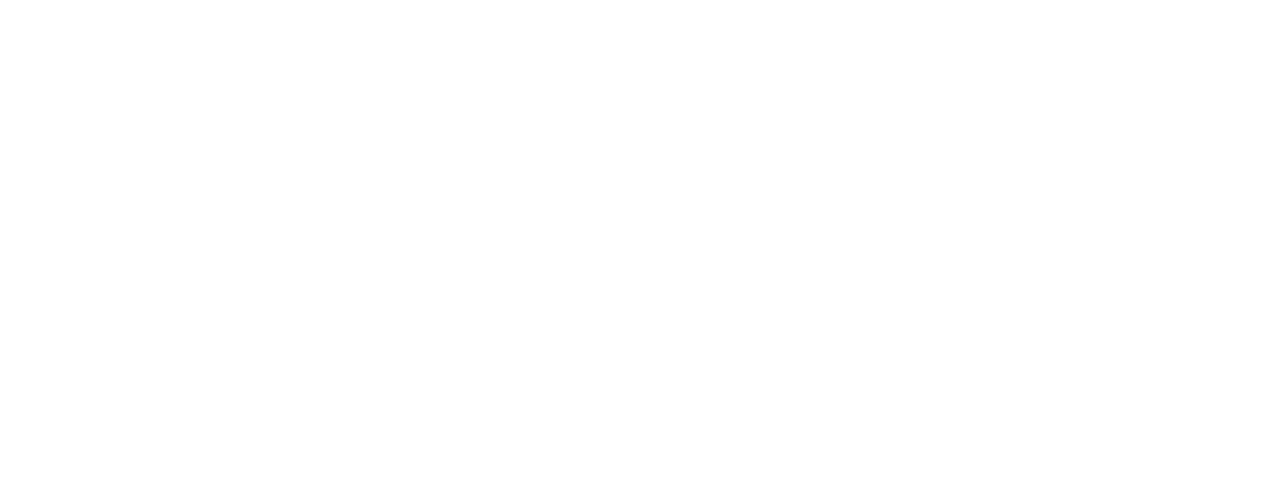
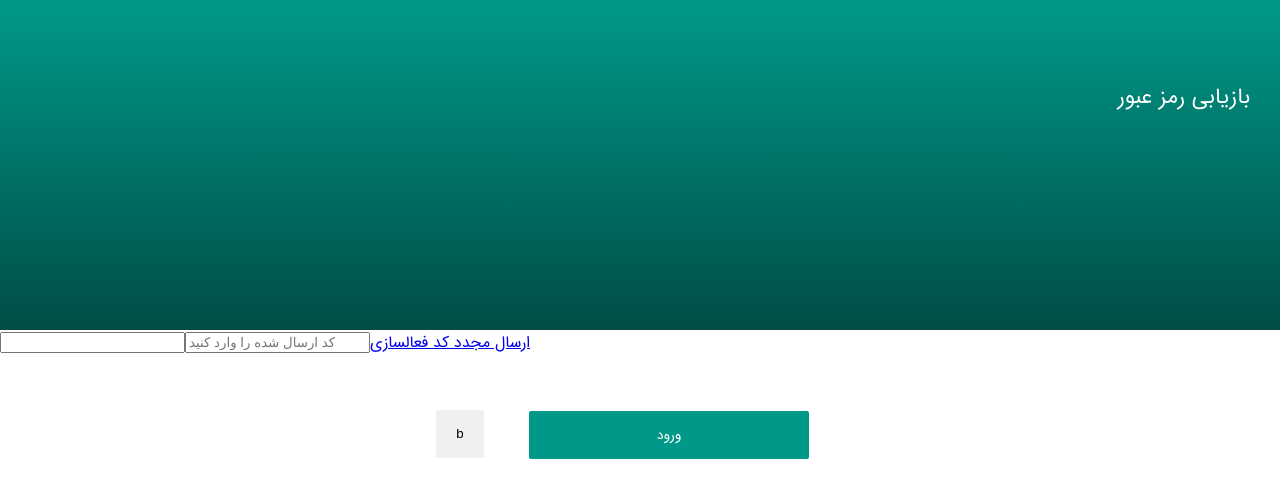
Before and after one commit to alireza-saadati/login-test, a React (Create React App) app: page /recovery in a window 1280 px wide. Shown: the top 498 px of the page. Built offline with nearby package versions, Linux system fonts and the light colour scheme.

Commit message:
creat loginPage creat VerifyPage

```diff
--- a/src/App.js
+++ b/src/App.js
@@ -1,13 +1,17 @@
-import { BrowserRouter as Router, Switch, Route } from "react-router-dom";
+import { BrowserRouter as Router, Route } from "react-router-dom";
+import "./App.scss";
 import LoginPage from "./pages/loginPage/LoginPage";
-import "./App.scss";
 import VerifyPage from "./pages/verifyPage/VerifyPage";
+import RecoveryPassword from "./pages/recoveryPassword/RecoveryPassword";
+import DataPage from "./pages/dataPage/DataPage";
 
 function App() {
   return (
     <Router>
       <Route component={LoginPage} path={"/login"} />
       <Route component={VerifyPage} path={"/verify"} />
+      <Route component={RecoveryPassword} path={"/recovery"} />
+      <Route component={DataPage} path={"/data"} />
     </Router>
   );
 }
--- /dev/null
+++ b/src/pages/dataPage/DataPage.js
@@ -0,0 +1,32 @@
+import "./dataPage.style.scss";
+
+const DataPage = () => {
+  return (
+    <div className="data">
+      <div className="data--header">اطلاعات شخصی خود را وارد کنید</div>
+      <div className="data--input">
+        <input className="data--input--box" type="text" placeholder="نام" />
+        <input
+          className="data--input--box"
+          type="text"
+          placeholder="نام خانوادگی"
+        />
+        <input className="data--input--box" type="text" placeholder="شهر" />
+        <input className="data--input--box" type="text" placeholder="استان" />
+        <input
+          className="data--input--box"
+          type="text"
+          placeholder="رمز عبور"
+        />
+        <input
+          className="data--input--box"
+          type="text"
+          placeholder="تکرار رمز عبور"
+        />
+      </div>
+      <button className="submit-button">ثبت اطلاعات</button>
+    </div>
+  );
+};
+
+export default DataPage;
--- /dev/null
+++ b/src/pages/dataPage/dataPage.style.scss
@@ -0,0 +1,39 @@
+.data--header {
+  text-align: center;
+  margin-top: 5em;
+}
+
+.data--input {
+  width: 100%;
+  text-align: center;
+  margin-top: 1em;
+
+  .data--input--box {
+    height: 40px;
+    width: 280px;
+    margin: 10px 0.5px 0 0;
+    border: none;
+    border-bottom: 1px solid #efefef;
+    text-align: right;
+    font-family: IRANSansWeb;
+
+    &:focus-visible {
+      outline: none;
+    }
+  }
+}
+
+.submit-button {
+  display: block;
+  margin-left: 45px;
+  margin-right: 75px;
+  width: 280px;
+  height: 48px;
+  font-size: 14px;
+  border: none;
+  border-color: #efefef;
+  border-radius: 2px;
+  color: #ffffff;
+  background-color: #009989;
+  font-family: IRANSansWeb;
+}
--- a/src/pages/loginPage/LoginPage.js
+++ b/src/pages/loginPage/LoginPage.js
@@ -1,5 +1,4 @@
 import "./loginPage.style.scss";
-import React from "react";
 import Banner from "../../components/banner/Banner";
 
 const LoginPage = () => {
--- a/src/pages/loginPage/loginPage.style.scss
+++ b/src/pages/loginPage/loginPage.style.scss
@@ -58,8 +58,8 @@
 
 .submit-button {
   display: block;
-  margin-left: auto;
-  margin-right: auto;
+  margin-left: 45px;
+  margin-right: 75px;
   width: 280px;
   height: 48px;
   font-size: 14px;
--- /dev/null
+++ b/src/pages/recoveryPassword/RecoveryPassword.js
@@ -0,0 +1,24 @@
+import "./recoveryPassword.style.scss";
+
+const RecoveryPassword = () => {
+  return (
+    <div className="recovery">
+      <div className="recovery--header">بازیابی رمز عبور</div>
+      <input className="mobile-input__input__ss" type="number" />
+      <input
+        className="mobile-input__input"
+        type="number"
+        placeholder="کد ارسال شده را وارد کنید"
+      />
+      <a href="#" className="link">
+        ارسال مجدد کد فعالسازی
+      </a>
+      <div className="flex-container">
+        <button className="back-button">b</button>
+        <button className="submit-button">ورود</button>
+      </div>
+    </div>
+  );
+};
+
+export default RecoveryPassword;
--- /dev/null
+++ b/src/pages/recoveryPassword/recoveryPassword.style.scss
@@ -0,0 +1,38 @@
+.recovery {
+  width: 100%;
+  height: 100vh;
+
+  .recovery--header {
+    height: 250px;
+    background-image: linear-gradient(to bottom, #009989, #004d45);
+    padding-top: 80px;
+    text-align-last: right;
+    padding-right: 30px;
+    font-size: 22px;
+    color: #ffffff;
+  }
+
+  .mobile-input {
+    width: 100%;
+    text-align: center;
+    margin-top: 1em;
+
+    .mobile-input__input__ss {
+      height: 40px;
+      width: 280px;
+      margin: 10px 0.5px 0 0;
+      border: none;
+      border-bottom: 1px solid #efefef;
+      text-align: right;
+      font-family: IRANSansWeb;
+
+      &:focus-visible {
+        outline: none;
+      }
+    }
+  }
+
+  .link {
+    text-align: center;
+  }
+}
--- a/src/pages/verifyPage/VerifyPage.js
+++ b/src/pages/verifyPage/VerifyPage.js
@@ -1,5 +1,4 @@
 import "./verifyPage.style.scss";
-import React from "react";
 import Banner from "../../components/banner/Banner";
 
 const VerifyPage = () => {
@@ -15,11 +14,10 @@
         <input className="login--mobile-input__input" type="number" />
       </div>
       <div className="flex-container">
+        <button className="back-button">b</button>
         <button className="submit-button">ورود</button>
-        <button className="back-button">b</button>
       </div>
     </div>
   );
 };
-
 export default VerifyPage;
--- a/src/pages/verifyPage/verifyPage.style.scss
+++ b/src/pages/verifyPage/verifyPage.style.scss
@@ -52,33 +52,31 @@
 
 .flex-container {
   display: flex;
-  justify-content: center;
+  //justify-content: center;
   align-items: center;
 }
 
 .submit-button {
-  display: block;
-  margin-left: auto;
-  margin-right: auto;
+  display: inline-block;
+  margin-right: 45px;
   width: 216px;
   height: 48px;
   font-size: 14px;
-  border: none;
-  border-color: #efefef;
   border-radius: 2px;
   color: #ffffff;
   background-color: #009989;
-  margin-top: 5em;
+  margin-top: 4em;
   font-family: IRANSansWeb;
 }
 
 .back-button {
-  display: block;
-  margin-left: auto;
-  margin-right: auto;
+  display: inline-block;
+  margin-left: 40px;
   width: 48px;
   height: 48px;
   padding: 12px;
+  border: none;
   border-radius: 2px;
+  margin-top: 4em;
   background-color: #efefef;
 }
```
